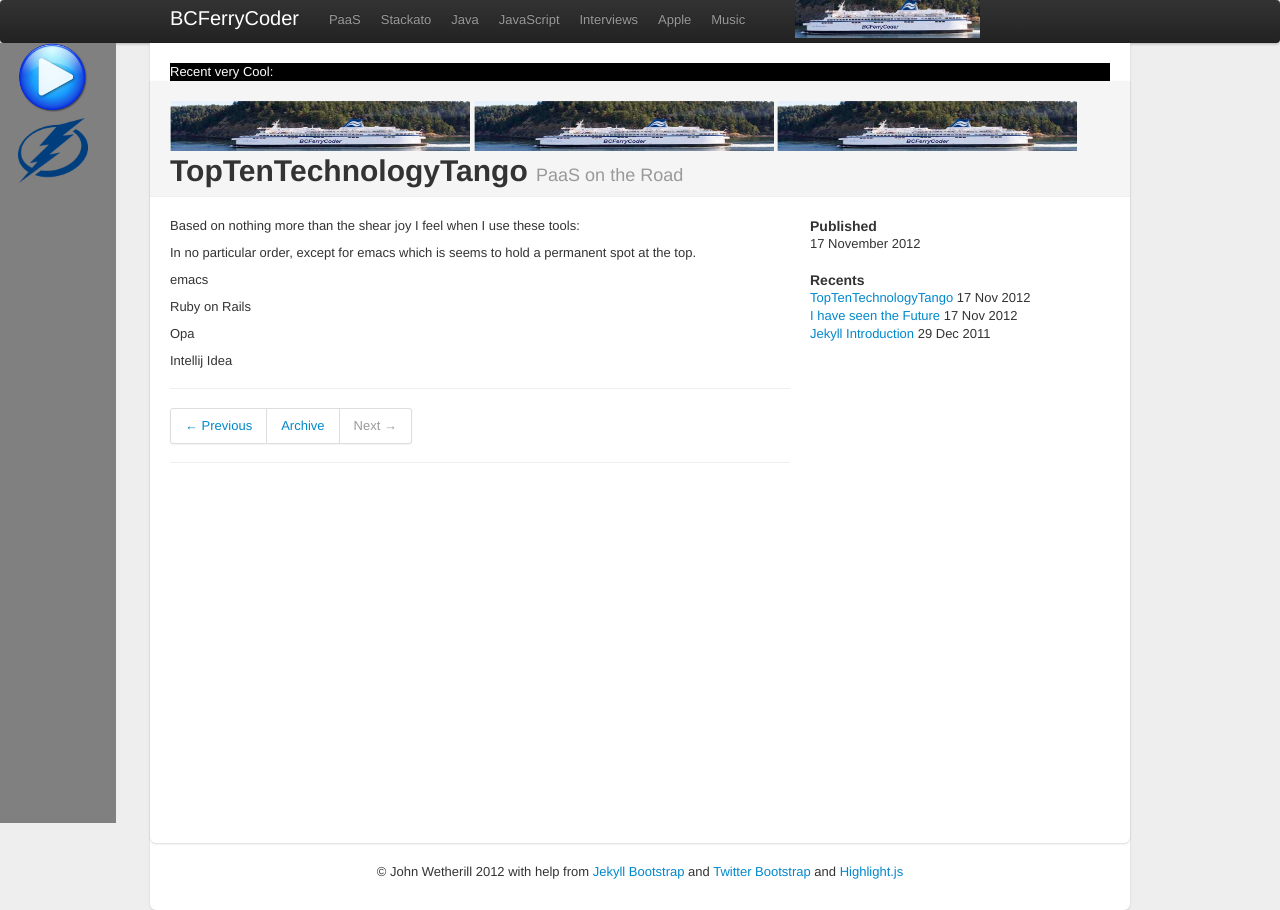
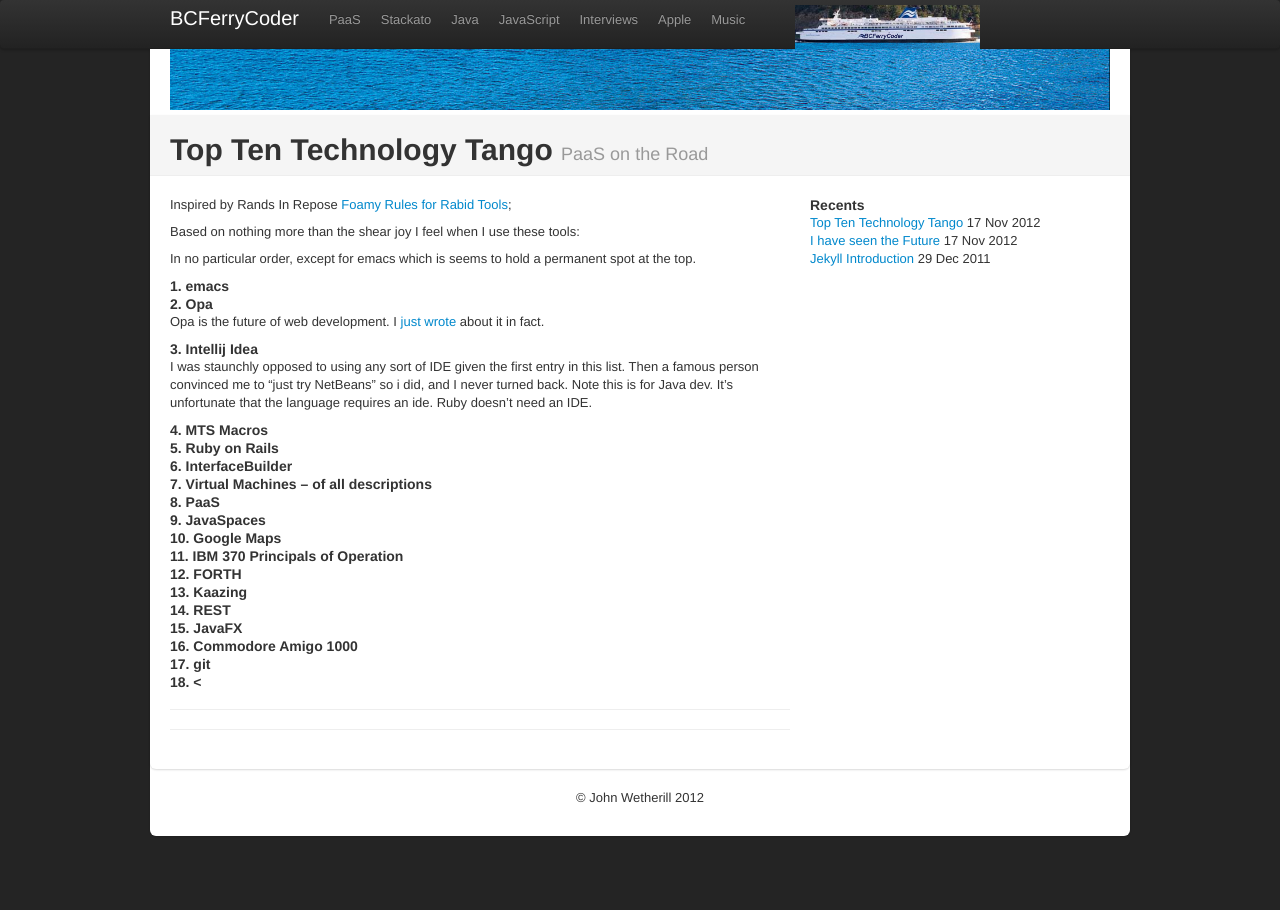
Before and after one commit to bcferrycoder/bcferrycoder.github.com, a Jekyll site: the page built from _posts/2012-11-17-toptentechnologytango.md, in a window 1280 px wide. Built offline with Jekyll 4.4.1, drawn with Linux system fonts in a browser that asks for light colours.

```diff
--- a/_layouts/default.html
+++ b/_layouts/default.html
@@ -75,26 +75,17 @@ href="images/apple-touch-icon-114x114.png">
       <li><a href="/pages.html">Music</a></li>
       <li><a href="/tags.html"></a></li>
       <li><a href="/tags.html"></a></li>
-<li><img src="/assets/images/smallferrycoder.png" width="185"></li>
+<li style="line-height:5px;"><img style="padding-top:5px;margin-bottom:0px;padding-bottom:0px;" src="/assets/images/smallferrycoderblue.png" width="185"></li>
           </ul>
         </div>
       </div>
     </div>
 
-<div style="float:left;width:116px;height:780px;background-color:gray;" width="300" height="300" class="box">
-<span class="imagebutton"><img width="70" src="/assets/images/playbutton.png"></span>
-<span class="imagebutton"><img width="70" src="/assets/images/lightning.png"></span>
-</div>
-
-    <div class="container">
-
-      <div class="content">
-
-
-
-<div class="box" style="background-color:black;color:white;">
-Recent very Cool:
-</div>
+<div class="container">
+  <div class="content">
+    <div style="margin-top:-21px;" class="box" style="background-color:black;color:white;">
+      <img src="/assets/images/thinocean.png">
+    </div>
 
 
     <div class="container">
@@ -103,12 +94,13 @@ Recent very Cool:
         {{ content }}
       </div>
 
+
       <footer>
-        <p>&copy; {{ site.author.name }} 2012
-          with help from <a href="http://jekyllbootstrap.com" target="_blank" title="The Definitive Jekyll Blogging Framework">Jekyll Bootstrap</a>
+        <p>&copy; {{ site.author.name }} 2012 </p>
+<!--          with help from <a href="http://jekyllbootstrap.com" target="_blank" title="The Definitive Jekyll Blogging Framework">Jekyll Bootstrap</a>
           and <a href="http://twitter.github.com/bootstrap/" target="_blank">Twitter Bootstrap</a>
           and <a href="https://github.com/isagalaev/highlight.js" target="_blank">Highlight.js</a>
-        </p>
+        </p>-->
       </footer>
 
     </div> <!-- /container -->
--- a/_layouts/post.html
+++ b/_layouts/post.html
@@ -2,39 +2,21 @@
 layout: default
 ---
 <div class="page-header">
-  <img style="width:300px;height:50px;" src="/assets/images/bcferrycoder.png">
-  <img style="width:300px;height:50px;" src="/assets/images/bcferrycoder.png">
-  <img style="width:300px;height:50px;" src="/assets/images/bcferrycoder.png">
+
   <h1>{{ page.title }} <small>PaaS on the Road</small></h1>
 </div>
 
 <div class="row">
   <div class="span8">
+
     {{ content }}
+
     <hr>
-    <div class="pagination">
-      <ul>
-      {% if page.previous %}
-        <li class="prev"><a href="{{ BASE_PATH }}{{ page.previous.url }}" title="{{ page.previous.title }}">&larr; Previous</a></li>
-      {% else %}
-        <li class="prev disabled"><a>&larr; Previous</a></li>
-      {% endif %}
-        <li><a href="{{ BASE_PATH }}{{ site.JB.archive_path }}">Archive</a></li>
-      {% if page.next %}
-        <li class="next"><a href="{{ BASE_PATH }}{{ page.next.url }}" title="{{ page.next.title }}">Next &rarr;</a></li>
-      {% else %}
-        <li class="next disabled"><a>Next &rarr;</a>
-      {% endif %}
-      </ul>
-    </div>
     <hr>
     {% include JB/comments %}
   </div>
 
   <div class="span4">
-    <h4>Published</h4>
-    <div class="date"><span>{{ page.date | date_to_long_string }}</span></div>
-<br />
     <h4>Recents</h4>
 
 <ul style="margin-left:0px;list-style:none;" class="posts">
--- a/_posts/2012-11-17-toptentechnologytango.md
+++ b/_posts/2012-11-17-toptentechnologytango.md
@@ -1,11 +1,15 @@
 ---
 layout: post
-title: "TopTenTechnologyTango"
+title: "Top Ten Technology Tango"
 description: ""
 category:
 tags: []
 ---
 {% include JB/setup %}
+
+Inspired by Rands In Repose [Foamy Rules for
+Rabid Tools](http://www.randsinrepose.com/archives/2009/11/02/the_foamy_rules_for_rabid_tools.html);
+
 
 Based on nothing more than the shear joy I feel when I use these
 tools:
@@ -15,10 +19,48 @@ permanent spot at the top.
 
 
 
-emacs
+#### 1. emacs
 
-Ruby on Rails
+#### 2. Opa
 
-Opa
+Opa is the future of web development. I
+[just wrote](http://blog.bcferrycoder.com) about it in fact.
 
-Intellij Idea
+#### 3. Intellij Idea
+
+I was staunchly opposed to using any sort of IDE given the first entry
+in this list. Then a famous person convinced me to "just try NetBeans"
+so i did, and I never turned back. Note this is for Java dev. It's
+unfortunate that the language requires an ide. Ruby doesn't need an
+IDE.
+
+
+#### 4. MTS Macros
+
+#### 5. Ruby on Rails
+
+#### 6. InterfaceBuilder
+
+#### 7. Virtual Machines -- of all descriptions
+
+#### 8. PaaS
+
+#### 9. JavaSpaces
+
+#### 10. Google Maps
+
+#### 11. IBM 370 Principals of Operation
+
+#### 12. FORTH
+
+#### 13. Kaazing
+
+#### 14. REST
+
+#### 15. JavaFX
+
+#### 16. Commodore Amigo 1000
+
+#### 17. git
+
+#### 18.  <
--- a/assets/themes/twitter/css/style.css
+++ b/assets/themes/twitter/css/style.css
@@ -1,6 +1,6 @@
 /* Override some defaults */
 html, body {
-  background-color: #eee;
+  background-color: #242424;
 }
 .navbar {
   margin-bottom: 0;
```
Also changed, not shown: index.md (+35 -2 lines), assets/images/bcferrycoder.png, assets/images/smallferrycoderblue.png (added), assets/images/thinocean.png (added).
